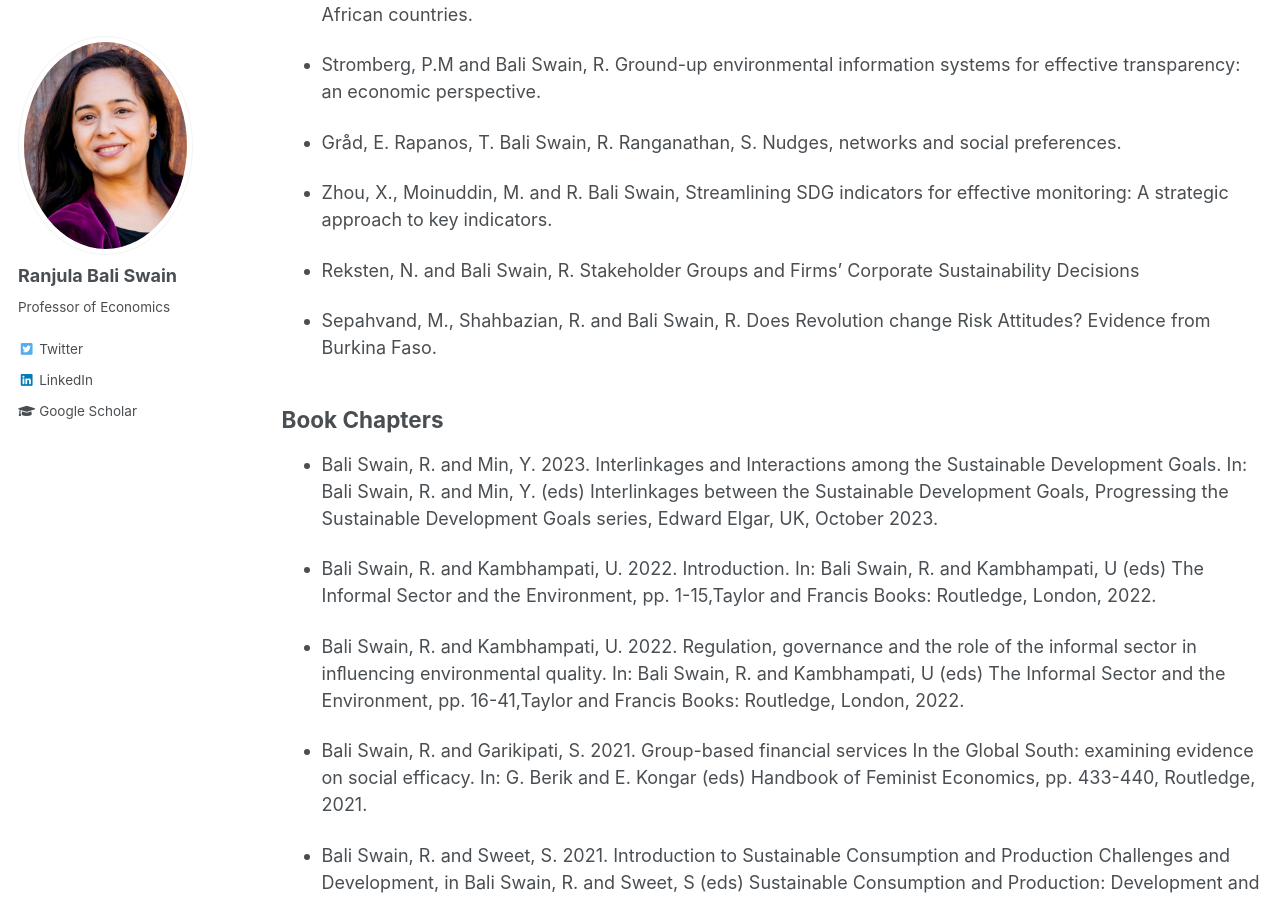
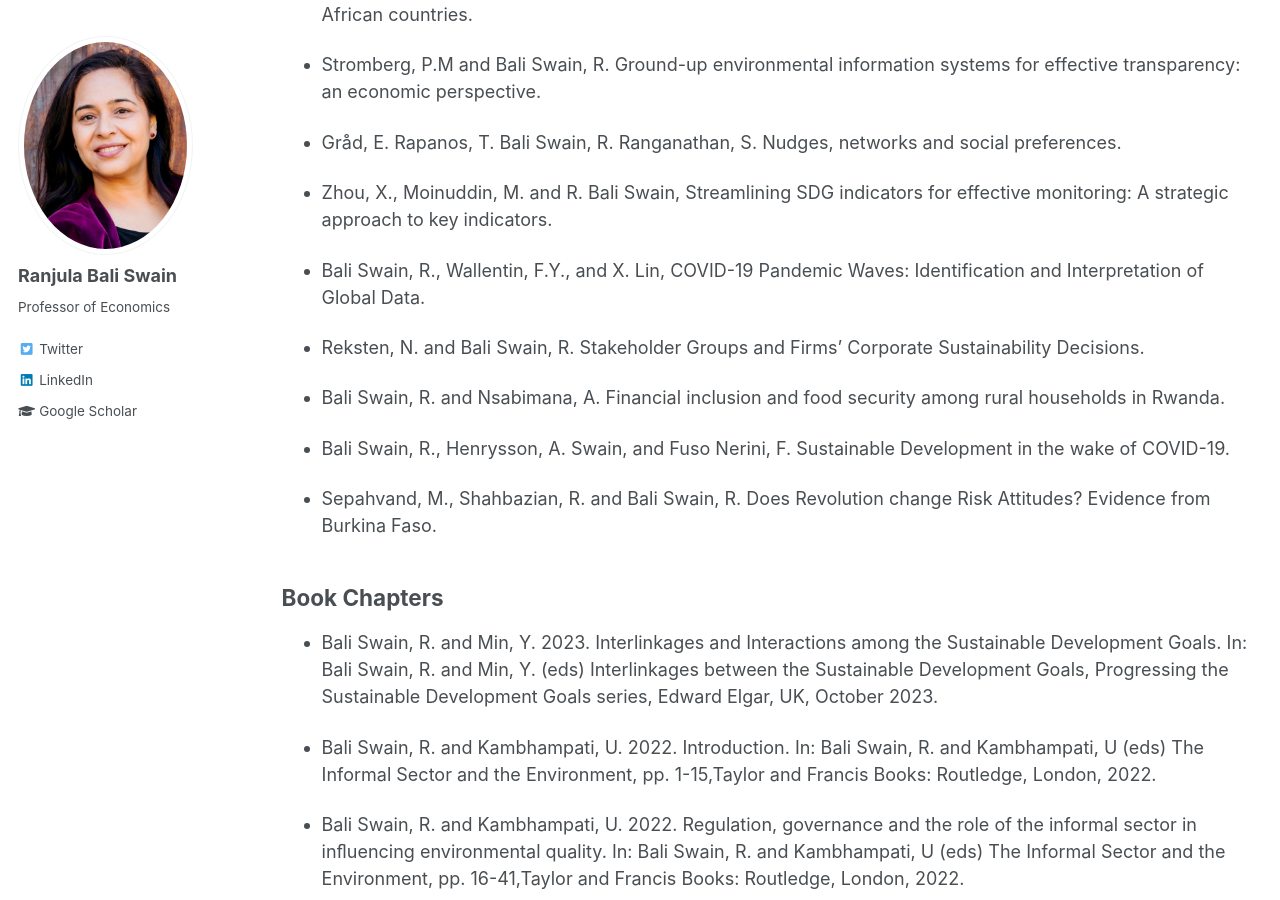
Before and after one commit to ranjbali/ranjbali.github.io, a Jekyll site: the page built from _pages/publications.md, in a window 1280 px wide and 900 px high, scrolled down 3320 px. Built offline with Jekyll 4.4.1, drawn with Linux system fonts in a browser that asks for light colours.

Commit message:
Update publications.md

```diff
--- a/_pages/publications.md
+++ b/_pages/publications.md
@@ -99,7 +99,13 @@ Also published as:  Bali Swain, R.  (2010). Financial Services for Low-income Ho
 
 * Zhou, X., Moinuddin, M. and R. Bali Swain, Streamlining SDG indicators for effective monitoring: A strategic approach to key indicators.
 
-* Reksten, N. and Bali Swain, R. Stakeholder Groups and Firms' Corporate Sustainability Decisions
+* Bali Swain, R., Wallentin, F.Y., and X. Lin, COVID-19 Pandemic Waves: Identification and Interpretation of Global Data.
+
+* Reksten, N. and Bali Swain, R. Stakeholder Groups and Firms' Corporate Sustainability Decisions.
+
+* Bali Swain, R. and Nsabimana, A. Financial inclusion and food security among rural households in Rwanda.
+
+* Bali Swain, R., Henrysson, A. Swain, and Fuso Nerini, F. Sustainable Development in the wake of COVID-19.
 
 * Sepahvand, M., Shahbazian, R. and Bali Swain, R. Does Revolution change Risk Attitudes? Evidence from Burkina Faso.
 
```
